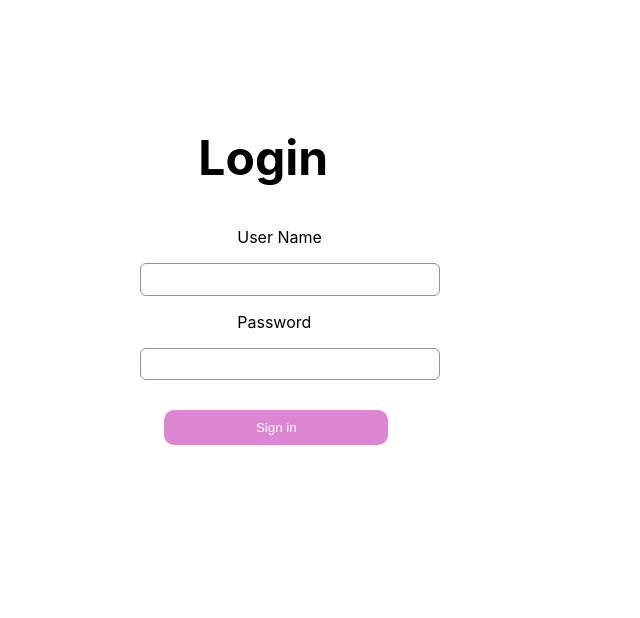
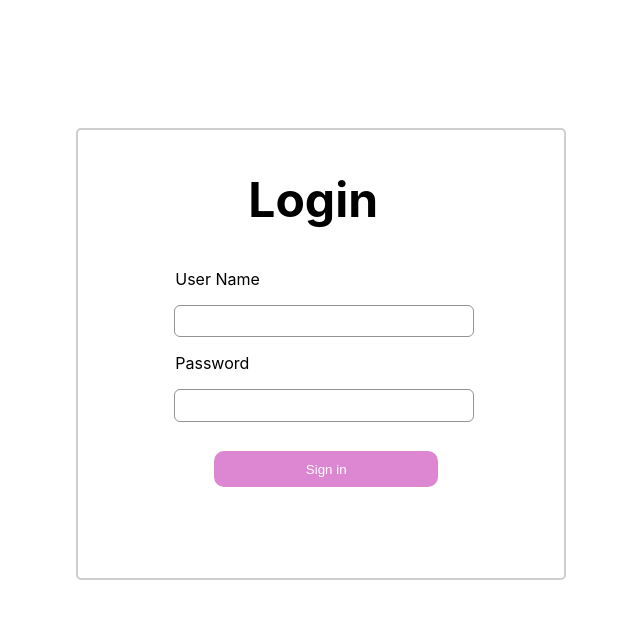
Before and after one commit to Izu99/Jacklup-Solutions, a React (Create React App) app: page /login in a window 1280 px wide. Shown: the top 618 px of the page, without its empty margins (372-1012 px from the left). Built offline with nearby package versions, Linux system fonts and the light colour scheme.

Commit message:
update employee view

```diff
--- a/src/Components/Employee/EmployeeRow.js
+++ b/src/Components/Employee/EmployeeRow.js
@@ -36,7 +36,7 @@ class TableRow extends Component {
                    {this.props.obj.status}
                </td>
                <td>
-                   <Link to={"/EditEmployee/"+this.props.obj._id} className="btn btn-success">Edit</Link>
+                   <button><Link to={"/EditEmployee/"+this.props.obj._id} className="btn btn-success">Edit</Link></button>
                    {/* <br/><br/> */}  &nbsp;
                    <button onClick={this.delete} className="btn btn-danger">Delete</button>
                </td>
--- a/src/Components/Employee/EmployeeView.js
+++ b/src/Components/Employee/EmployeeView.js
@@ -68,7 +68,7 @@ export default class EmployeeView extends Component {
 					<button type='submit'>Search</button>
 				</form>
 				<p className='add'>
-					<a href='/employeeadd'> + </a>
+					<a href='/employeeadd'> + Employee Add</a>
 				</p>
 
 				<table class='table table-striped'>
--- a/src/Styles/EmployeeView.css
+++ b/src/Styles/EmployeeView.css
@@ -33,15 +33,15 @@
 	position: absolute;
 	margin-left: 70rem;
 	margin-top: 12rem;
-	font-size: 2rem;
+	font-size: 1.2rem;
 }
 
-.EmployeeView .add a {
+.EmployeeView a {
 	text-decoration: none;
 	color: #000000;
 }
 
-.EmployeeView form button {
+.EmployeeView button {
 	width: 12rem;
 	height: 2rem;
 	border-radius: 15px;
@@ -49,7 +49,7 @@
 	background-color: #df25d2d0;
 }
 
-.EmployeeView form button:hover {
+.EmployeeView button:hover {
 	background-color: #bd1cb2d0;
 }
 
--- a/src/Styles/Login.css
+++ b/src/Styles/Login.css
@@ -1,58 +1,19 @@
-.loginPage .leftSide {
-	position: absolute;
-	width: 30%;
-	height: 100%;
-	left: 0px;
-	top: 0px;
-	/* background: url("../images/login-image.jpg"); */
-	background-color: #00000048;
-	background-blend-mode: multiply;
-}
-/*
-.loginPage .leftSide .logo {
-	position: relative;
-	top: 35%;
-	width: 35%;
-}
-
-.loginPage .leftSide h2 {
-	position: absolute;
-	top: 55%;
-	left: 15%;
-	font-size: 2.4rem;
-	color: #ffffff;
-	font-weight: 550;
-} */
-/*
-.loginPage .leftSide p {
-	position: absolute;
-	top: 65%;
-	left: 36%;
-	font-size: 1.4rem;
-	color: #ffffff;
-	font-weight: 450;
-}
- */
-
 .loginPage .rightSide form {
-	/* background-color: #000000; */
 	width: 38%;
 	height: 28rem;
-	/* border: 1px solid #ccc9c9; */
-	/* border-radius: 15px; */
-	margin-left: 40%;
+	margin-left: 35%;
 	margin-top: 10%;
-	/* padding: 1%; */
-    /* box-shadow: 0px 0px 40px 0px #b6b2b2; */
+	border: 2px solid #cecece;
+	border-radius: 5px;
 }
 
 .loginPage .rightSide form h2 {
 	font-size: 3rem;
-	margin-left: 12%;
+	margin-left: 35%;
 }
 
 .loginPage .rightSide p {
-	text-align: left;
+	/* text-align: left; */
 	margin-left: 20%;
 	font-family: "Inter", sans-serif;
 }
@@ -65,17 +26,18 @@
 	border-radius: 6px;
 	border: 1px solid #949292;
 	font-family: "Inter", sans-serif;
+	margin-left: 6rem;
 }
 .loginPage .rightSide form button {
 	background: #dd86d1;
 	border-radius: 10px;
-    width: 14rem;
-    height: 2.2rem;
-    margin-top: 6%;
-    font-family: 'Poppins', sans-serif;
-    color: #ffffff;
+	width: 14rem;
+	height: 2.2rem;
+	margin-top: 6%;
+	font-family: "Poppins", sans-serif;
+	color: #ffffff;
 	border: none;
-	margin-left: 5%;
+	margin-left: 28%;
 }
 
 @media only screen and (max-width: 1075px) {
```
